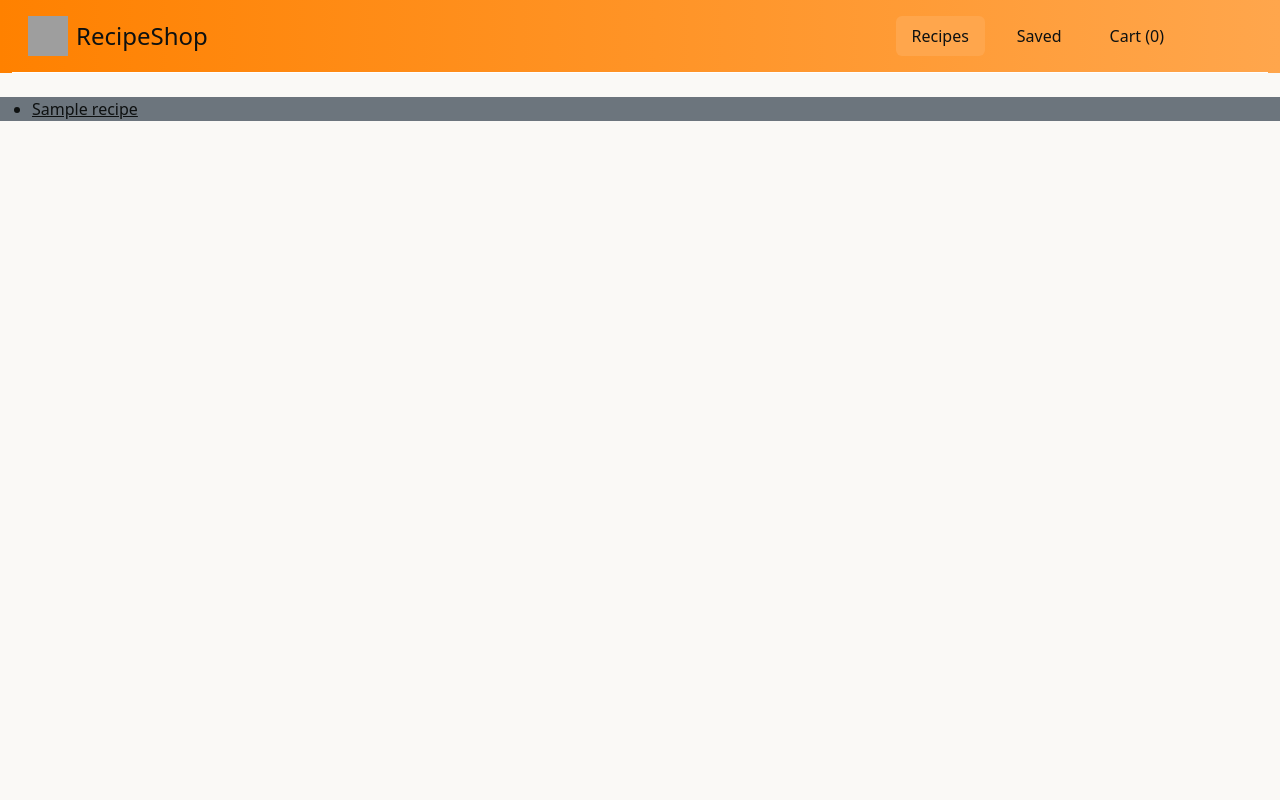
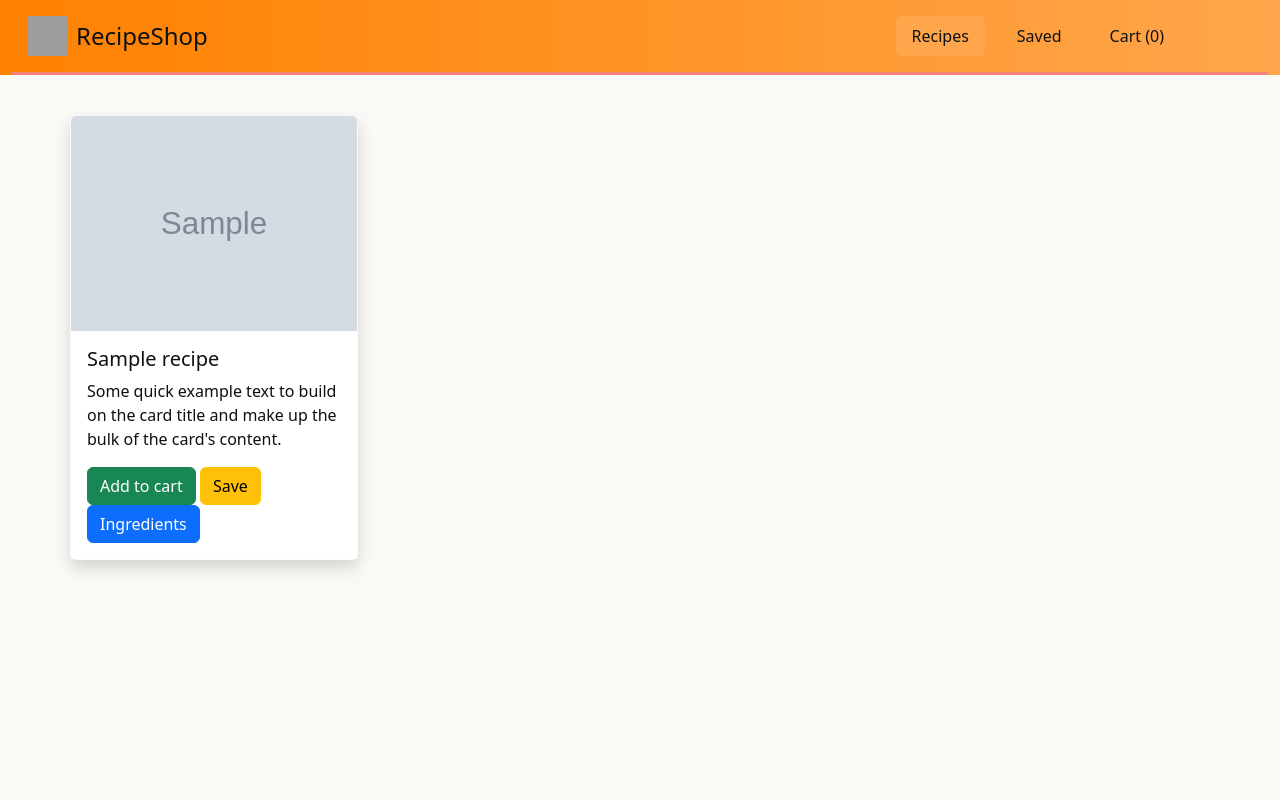
Before and after one commit to jackdkdf/recipe-shop, a Django app: page /recipe/list in a window 1280 px wide. Run offline with Django 5.2, Linux system fonts and the light colour scheme; tables that the repository leaves empty hold one stand-in row (values such as "Sample post"); grey boxes marked "Sample" are stand-in pictures; some libraries are stand-ins or nearby versions; grey boxes are pictures that could not be loaded.

Commit message:
Polished recipe list a bit

```diff
--- a/core/static/core/scss/custom.scss
+++ b/core/static/core/scss/custom.scss
@@ -23,7 +23,8 @@ $colors: (
   "wenge": #705D56,
 
   //Test3 Theme (Orange)
-  "coral": #ff8100,
+  "coral": #F88379,
+  "orange": #ff8100,
   "sunrise": #ffa64c,
   "off-white": #FAF9F6,
   "off-black": #0e1111,
@@ -47,8 +48,8 @@ $nav-pills-link-active-color: var(--bs-body-color);
     --bs-emphasis-color-rgb: var(--bs-rose-bud);
     --bs-secondary-color: var(--bs-mauvelous);
     --bs-secondary-color-rgb: var(--bs-mauvelous);
-    --bs-secondary-bg: var(--bs-coral);
-    --bs-secondary-bg-rgb: var(--bs-pickled-bluewood);
+    --bs-secondary-bg: var(--bs-orange);
+    --bs-secondary-bg-rgb: var(--bs-orange);
     --bs-tertiary-color: rgba(222, 226, 230, 0.5);
     --bs-tertiary-color-rgb: 222, 226, 230;
     --bs-tertiary-bg: var(--bs-sunrise);
@@ -88,10 +89,10 @@ $nav-pills-link-active-color: var(--bs-body-color);
     --bs-nav-pills-link-active-bg: #842029;
     --bs-nav-tabs-link-active-bg: var(--bs-wedge-wood);
     --bs-nav-tabs-link-active-border-color: var(--bs-wedge-wood);
-    --bs-code-color: #e685b5;
+    --bs-code-color: var(--bs-coral);
     --bs-highlight-color: #dee2e6;
     --bs-highlight-bg: #664d03;
-    --bs-border-color: #fff;
+    --bs-border-color: var(--bs-coral);
     --bs-border-color-translucent: rgba(255, 255, 255, 0.15);
     --bs-form-valid-color: #75b798;
     --bs-form-valid-border-color: #75b798;
--- a/core/templates/core/base.html
+++ b/core/templates/core/base.html
@@ -7,7 +7,7 @@
 
 <body data-bs-theme="miami">
     <div class="container-fluid" style="background: linear-gradient(90deg, var(--bs-secondary-bg),var(--bs-tertiary-bg));">
-        <header class="d-flex flex-wrap justify-content-center py-3 mb-4 ps-3 pe-6 border-bottom">
+        <header class="d-flex flex-wrap justify-content-center py-3 mb-4 ps-3 pe-6 border-bottom border-3">
           <a href="/" class="d-flex align-items-center mb-3 mb-md-0 me-md-auto link-body-emphasis text-decoration-none">
             <img class="bi me-2" width="40" height="40" src="{% static 'core/img/logo.png' %}">
             <span class="fs-4">RecipeShop</span>
--- a/core/templates/core/recipe_list.html
+++ b/core/templates/core/recipe_list.html
@@ -8,12 +8,30 @@
 {% endblock %}
 
 {% block content %}
-<div class="bg-secondary">
-    <ul>
+<div id="recipe-list" style="padding: 0px;" class="container">
         {% for recipe in object_list %}
-            <li><a href="{{ recipe.id }}/detail">{{ recipe.name }}</a></li>
+
+            {% if forloop.counter0|divisibleby:5 %}
+                <div class="row">
+            {% endif %}
+
+                <div class="col-sm">
+                    <div class="card shadow mt-3" style="width: 18rem;">
+                        <img src="{{ recipe.image.url }}" class="card-img-top">
+                        <div class="card-body" style=" background: #FFFFFF;">
+                          <h5 class="card-title">{{recipe.name}}</h5>
+                          <p class="card-text">Some quick example text to build on the card title and make up the bulk of the card's content.</p>
+                          <a class="btn btn-success" href="{{ recipe.id }}/detail">Add to cart</a>
+                          <a class="btn btn-warning" href="{{ recipe.id }}/detail">Save</a>
+                          <a class="btn btn-primary" href="#">Ingredients</a>
+                        </div>
+                      </div>
+                </div>
+
+            {% if forloop.counter|divisibleby:5 %}
+                </div>
+            {% endif %}
         {% endfor %}
-    </ul>
 </div>
 {% endblock %}
 
--- a/core/urls.py
+++ b/core/urls.py
@@ -1,4 +1,7 @@
 from django.urls import path
+
+from django.conf import settings
+from django.conf.urls.static import static
 
 from .views import index, RecipeListView, RecipeCreateView, RecipeDeleteView, RecipeDetailView, RecipeUpdateView, RecipeSavedView, RecipeCartView
 
@@ -11,4 +14,4 @@ urlpatterns = [
     path("recipe/<int:pk>/delete/", RecipeDeleteView.as_view(), name="recipe-delete"),
     path("recipe/saved", RecipeSavedView.as_view(), name="recipe-saved"),
     path("recipe/cart", RecipeCartView.as_view(), name="recipe-cart"),
-]
+] + static(settings.MEDIA_URL, document_root=settings.MEDIA_ROOT)
--- a/recipeshop/settings.py
+++ b/recipeshop/settings.py
@@ -108,6 +108,10 @@ USE_TZ = True
 # https://docs.djangoproject.com/en/5.0/howto/static-files/
 
 STATIC_URL = 'static/'
+STATIC_ROOT = 'static/'
+
+
+MEDIA_URL = 'media/'
 
 # Default primary key field type
 # https://docs.djangoproject.com/en/5.0/ref/settings/#default-auto-field
```
Also changed, not shown: core/static/core/scss/custom.css, food_photos/BeanCheese.jpg (added), food_photos/BlackPepperBeef.jpg (added), food_photos/C0008.MP4.05_52_30_23.Still001.jpg (added), food_photos/C0046.MP4.06_06_06_20.Still001.jpg (added), food_photos/FullSizeRender.jpg (added), uploads/BeanCheese.jpg (added), uploads/BlackPepperBeef.jpg (added), uploads/C0008.MP4.05_52_30_23.Still001.jpg (added), uploads/C0046.MP4.06_06_06_20.Still001.jpg (added), uploads/FullSizeRender.jpg (added), 2 other files.
